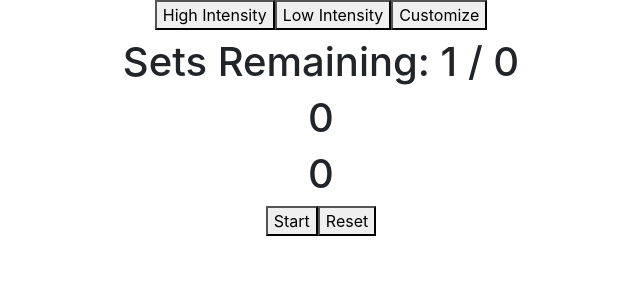
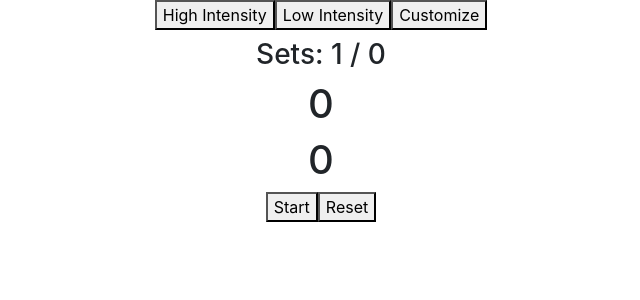
Before and after one commit to asabogal/interval-training-timer, a React (Create React App) app in the folder client/: page / in a window 1280 px wide. Shown: the top 300 px of the page, without its empty margins (319-959 px from the left). Built offline with nearby package versions, Linux system fonts and the light colour scheme.

Commit message:
fix curentSettings log; add reset functionality; better sets display

```diff
--- a/client/src/containers/Timer.js
+++ b/client/src/containers/Timer.js
@@ -18,8 +18,7 @@ class Timer extends React.Component {
     };
 
 //// DEFAULT BUTTON SETTINGS ////
-
-  // refactor settings? ; put in their own file?
+    //refactor settings to its own file??
     this.highIntensitySettings = {
       name: 'High Intensity',
       sets: 20,
@@ -41,13 +40,12 @@ class Timer extends React.Component {
     }
 
     this.currentSettings = {
-      name: '',
       sets: 0,
-      running_sets: 0,
+      runningSets: 0,
       interval: 0,
       rest: 0,
       running: false,
-      running_time: 0
+      runningTime: 0,
     }
   }
 
@@ -55,10 +53,12 @@ class Timer extends React.Component {
 
   setLowIntensity = () => {
     this.setState(this.lowIntensitySettings)
+    this.currentSettings = this.lowIntensitySettings
   }
 
   setHighIntensity = () => {
     this.setState(this.highIntensitySettings)
+    this.currentSettings = this.highIntensitySettings
   }
 
 //// TIMER CONTROLS /////
@@ -72,7 +72,6 @@ class Timer extends React.Component {
   }
 
   startTimer = () => {
-    this.initialState = this.state
 
     if (this.state.sets > 0) {
       this.setState({
@@ -97,8 +96,8 @@ class Timer extends React.Component {
     })
 
     if (currentSeconds === 0) {
+      clearInterval(this.restTimer)
       this.intervalTimer = setInterval(this.intervalCountdown, 1000)
-      clearInterval(this.restTimer)
     }
   }
 
@@ -114,6 +113,14 @@ class Timer extends React.Component {
     if (currentSeconds === 0) {
       clearInterval(this.intervalTimer)
 
+      this.setState({
+        sets: this.state.sets - 1,
+        running_sets: this.state.running_sets + 1,
+        interval: this.currentSettings.interval,
+        rest: this.currentSettings.rest
+      })
+
+      this.startTimer()
     }
   }
 
@@ -125,14 +132,15 @@ class Timer extends React.Component {
     })
   }
 
-  // handleResetTimer = () => {
-  //   this.stopTimer()
-  //   console.log("initial state is:", this.initialState)
-  // }
+  handleResetTimer = () => {
+    this.stopTimer()
+    this.setState(this.currentSettings)
+  }
+
 
   render() {
-    console.log(this.state)
-    const { name, rest, interval, sets, running, running_sets } = this.state
+    const { name, rest, interval, running, running_sets } = this.state
+    const { sets } = this.currentSettings
 
     return (
       <div>
@@ -140,13 +148,14 @@ class Timer extends React.Component {
           setHighIntensity={this.setHighIntensity}
           setLowIntensity={this.setLowIntensity}
         />
-        <h1>{name}</h1>
-        <h1>Sets Remaining: {running_sets + 1} / {sets}</h1>
+        <h5>{name}</h5>
+        <h3>Sets: {running_sets + 1} / {sets} </h3>
         <h1>{rest}</h1>
         <h1>{interval}</h1>
 
         <button onClick={this.handleStartStop}>{running ? 'Stop' : 'Start'}</button>
         <button onClick={this.handleResetTimer}>Reset</button>
+
 
         {/*
         <TimerDisplay/>
```
